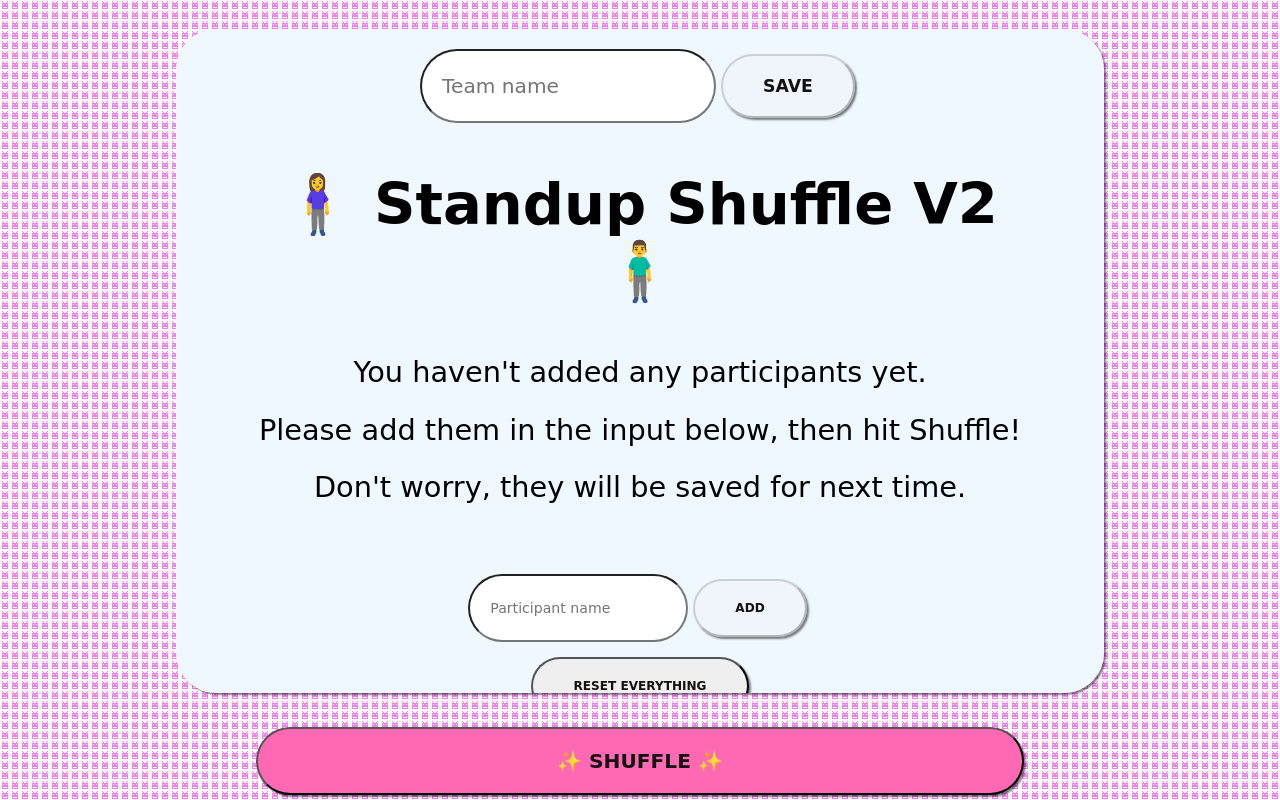
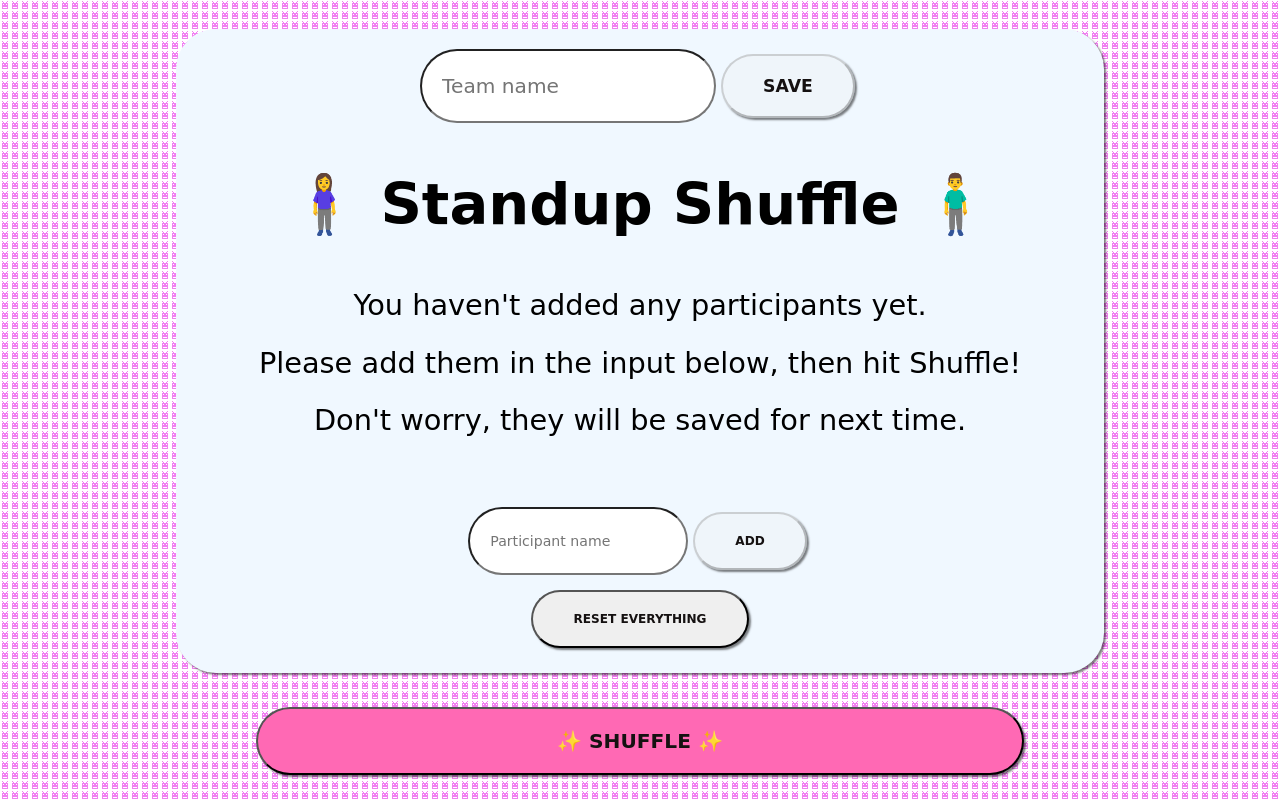
Before and after one commit to cahrsjo/StandupShuffle, a React (Create React App) app: page / in a window 1280 px wide. Built offline with nearby package versions, Linux system fonts and the light colour scheme.

Commit message:
Fix title

```diff
--- a/src/EmptyState.js
+++ b/src/EmptyState.js
@@ -9,7 +9,7 @@ export default function EmptyState() {
         textAlign: "center",
       }}
     >
-      <h1>🧍‍♀️ Standup Shuffle V2 🧍‍♂️</h1>
+      <h1>🧍‍♀️ Standup Shuffle 🧍‍♂️</h1>
       <div style={{ lineHeight: "2em", marginBottom: "2em" }}>
         <div>You haven't added any participants yet.</div>
         <div>Please add them in the input below, then hit Shuffle!</div>
```
